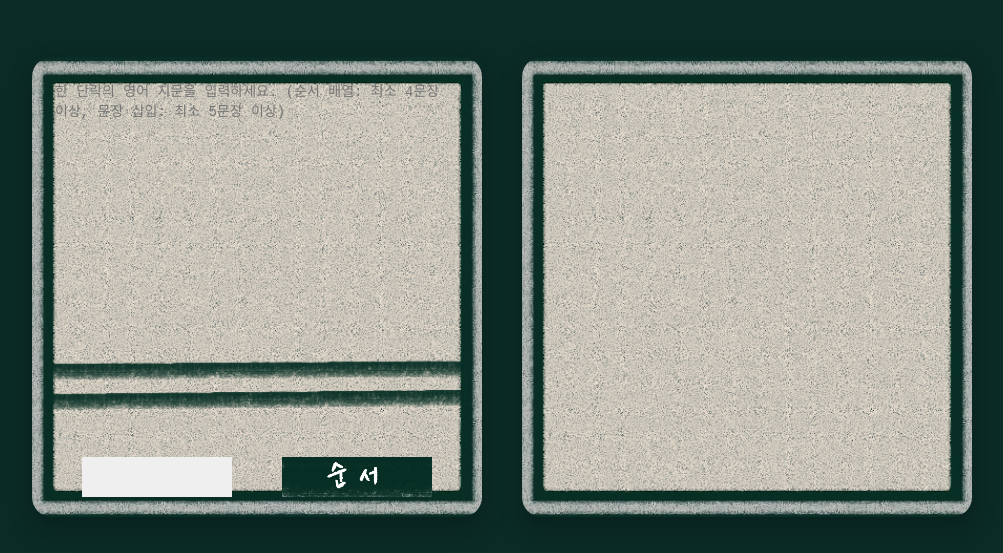
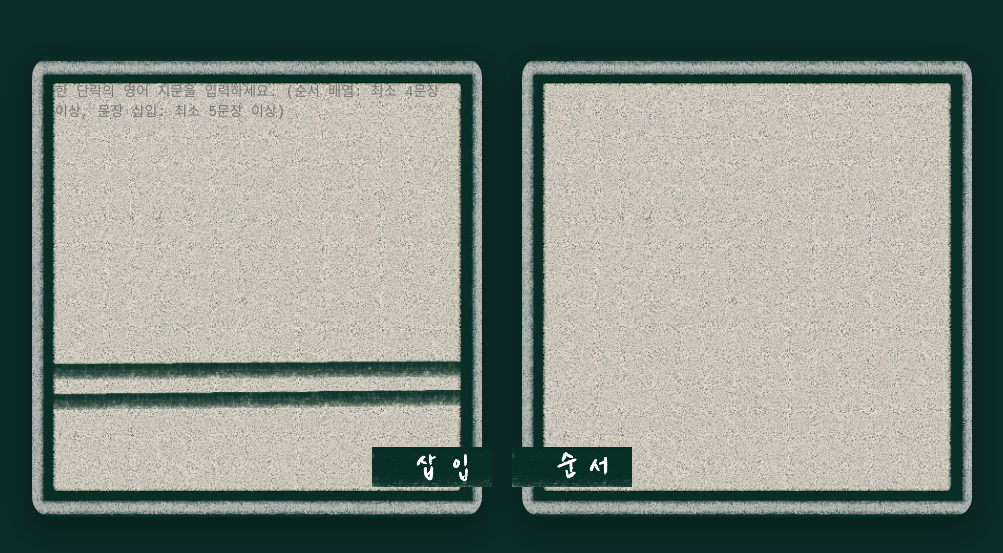
Before and after one commit to stuentofe/sellingqi, a plain HTML site: page public/freetypes.html in a window 1280 px wide. Shown: the part 113-666 px from the top of the page, without its empty margins (138-1141 px from the left). Drawn offline with Linux system fonts and the light colour scheme.

Commit message:
Update freetypes.html

```diff
--- a/public/freetypes.html
+++ b/public/freetypes.html
@@ -64,10 +64,25 @@
      }
 
 .buttons {
+  position: absolute;
+  bottom: 30px;      /* 수직 위치 조정 (줄여가며 미세 조정) */
+  left: 50%;
+  transform: translateX(-50%);
   display: flex;
-  justify-content: space-between;
-  padding: 0 30px;        /* 좌우 여백 */
-  margin-top: 20px;
+  gap: 20px;
+}
+
+#insertBtn, #orderBtn {
+  width: 120px;      /* 버튼 이미지에 맞게 조절 */
+  height: 40px;
+  background-size: cover;
+  background-repeat: no-repeat;
+  background-color: transparent;
+  border: none;
+  padding: 0;
+  margin: 0;
+  cursor: pointer;
+  text-indent: -9999px;  /* 텍스트 숨김 */
 }
 
     .buttons button {
@@ -82,7 +97,7 @@
      text-indent: -9999px;       /* 글자 안 보이게 밀어버림 */
 }
      #insertBtn {
-  background-image: url('inserbtn.jpg');
+  background-image: url('insertbtn.jpg');
 }
 
     #orderBtn {
```
